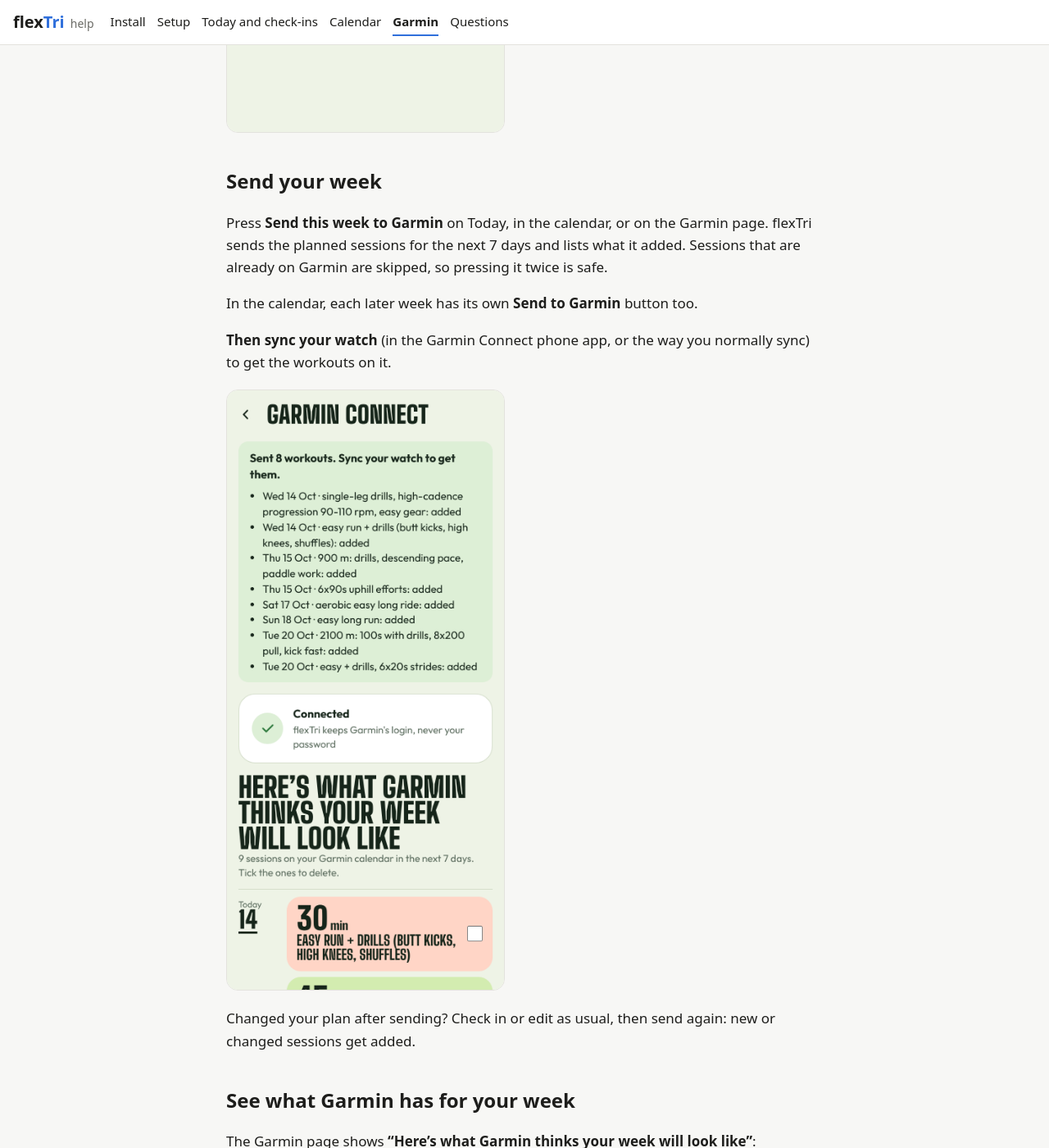
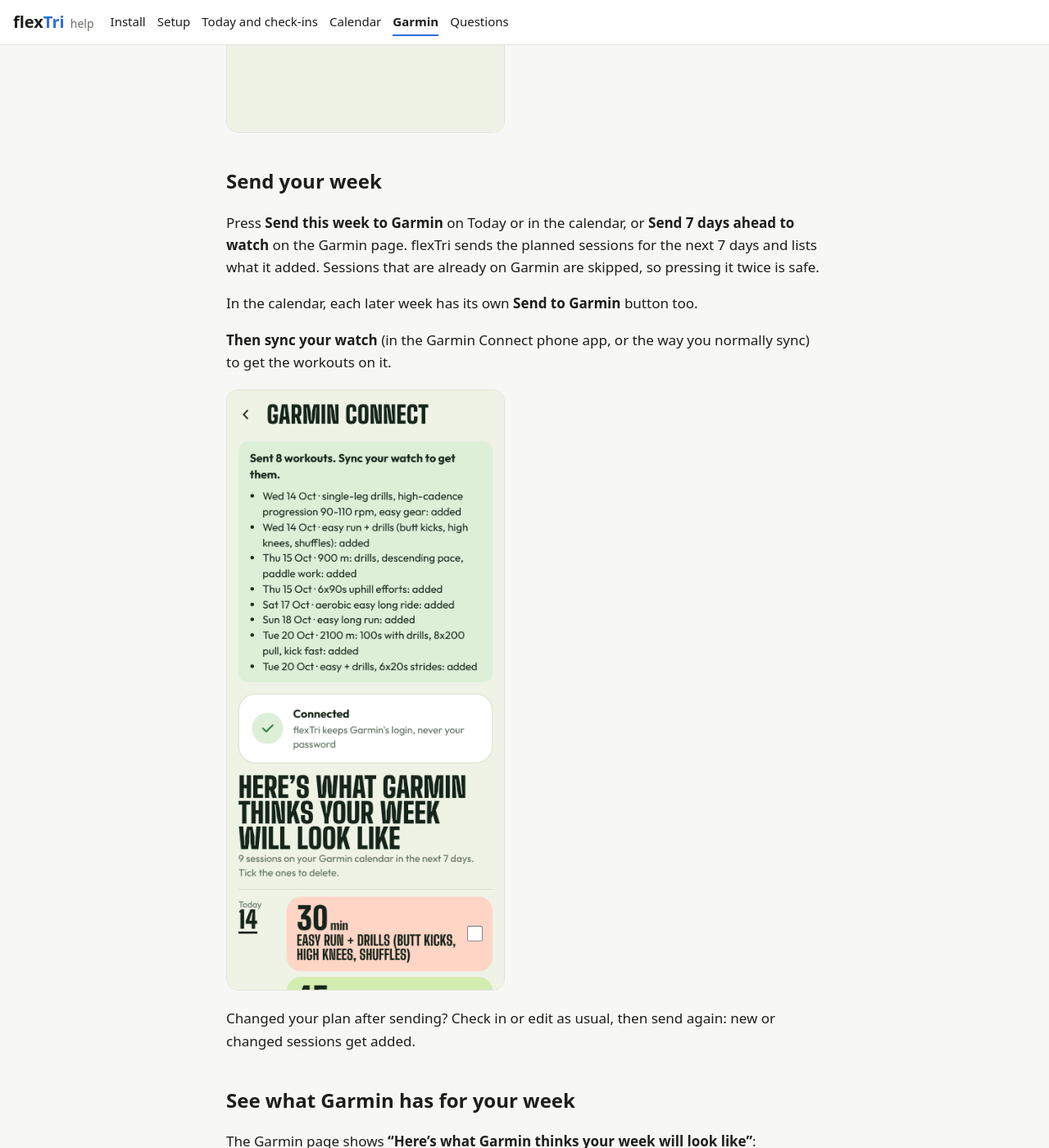
Before and after one commit to omeravni78/flextri, a Jekyll site: the page built from docs/garmin.md, in a window 1280 px wide and 1400 px high, scrolled down 1064 px. Shown: the whole window at 82% size. Built offline with Jekyll 4.4.1, drawn with Linux system fonts in a browser that asks for light colours; some of the changed text lies outside the part shown.

Commit message:
Garmin page: label the send button '7 days ahead' and update the help page
Co-Authored-By: Claude Opus 5.5 (1M context) <noreply@anthropic.com>
Claude-Session: https://claude.ai/code/session_017nRwnaF5UTuBYBBTjKVjyL

```diff
--- a/docs/garmin.md
+++ b/docs/garmin.md
@@ -18,7 +18,7 @@ flexTri uses your password once to log in and never saves it. It keeps only Garm
 
 ## Send your week
 
-Press **Send this week to Garmin** on Today, in the calendar, or on the Garmin page. flexTri sends the planned sessions for the next 7 days and lists what it added. Sessions that are already on Garmin are skipped, so pressing it twice is safe.
+Press **Send this week to Garmin** on Today or in the calendar, or **Send 7 days ahead to watch** on the Garmin page. flexTri sends the planned sessions for the next 7 days and lists what it added. Sessions that are already on Garmin are skipped, so pressing it twice is safe.
 
 In the calendar, each later week has its own **Send to Garmin** button too.
 
@@ -30,7 +30,7 @@ Changed your plan after sending? Check in or edit as usual, then send again: new
 
 ## See what Garmin has for your week
 
-The Garmin page shows **"Here's what Garmin thinks your week will look like"**: everything on your Garmin calendar for the next 7 days, read back from Garmin Connect. Sessions you made in Garmin yourself are marked **Not flexTri**.
+The Garmin page shows **"Here's what Garmin thinks your week will look like"**: everything on your Garmin calendar for one week, read back from Garmin Connect. The weeks match your calendar: they start on the day you picked in setup and carry the same "Week N of M" label. Use ‹ and › to look at other weeks. Sessions you made in Garmin yourself are marked **Not flexTri**.
 
 <figure class="phone"><img src="img/garmin-week.png" alt="The next 7 days as Garmin sees them, each session with a checkbox, one marked Not flexTri, and Delete selected and Delete all buttons."></figure>
 
--- a/src/flextri/web/templates/garmin.html
+++ b/src/flextri/web/templates/garmin.html
@@ -207,7 +207,7 @@ form { margin: 0; }
 
   <div class="card" style="padding-top: 4px; padding-bottom: 4px">
     <form class="action" method="post" action="/garmin/send">
-      <div><div class="strong">Send this week to watch</div><div class="small">The next {{ send_days }} days. Ones already there are skipped.</div></div>
+      <div><div class="strong">Send 7 days ahead to watch</div><div class="small">Today and the next {{ send_days - 1 }} days. Ones already there are skipped.</div></div>
       <button class="primary" type="submit">Send</button>
     </form>
     <form class="action" method="post" action="/garmin/cleanup">
```
Also changed, not shown: tests/test_garmin_account.py (+1 -1 lines).
